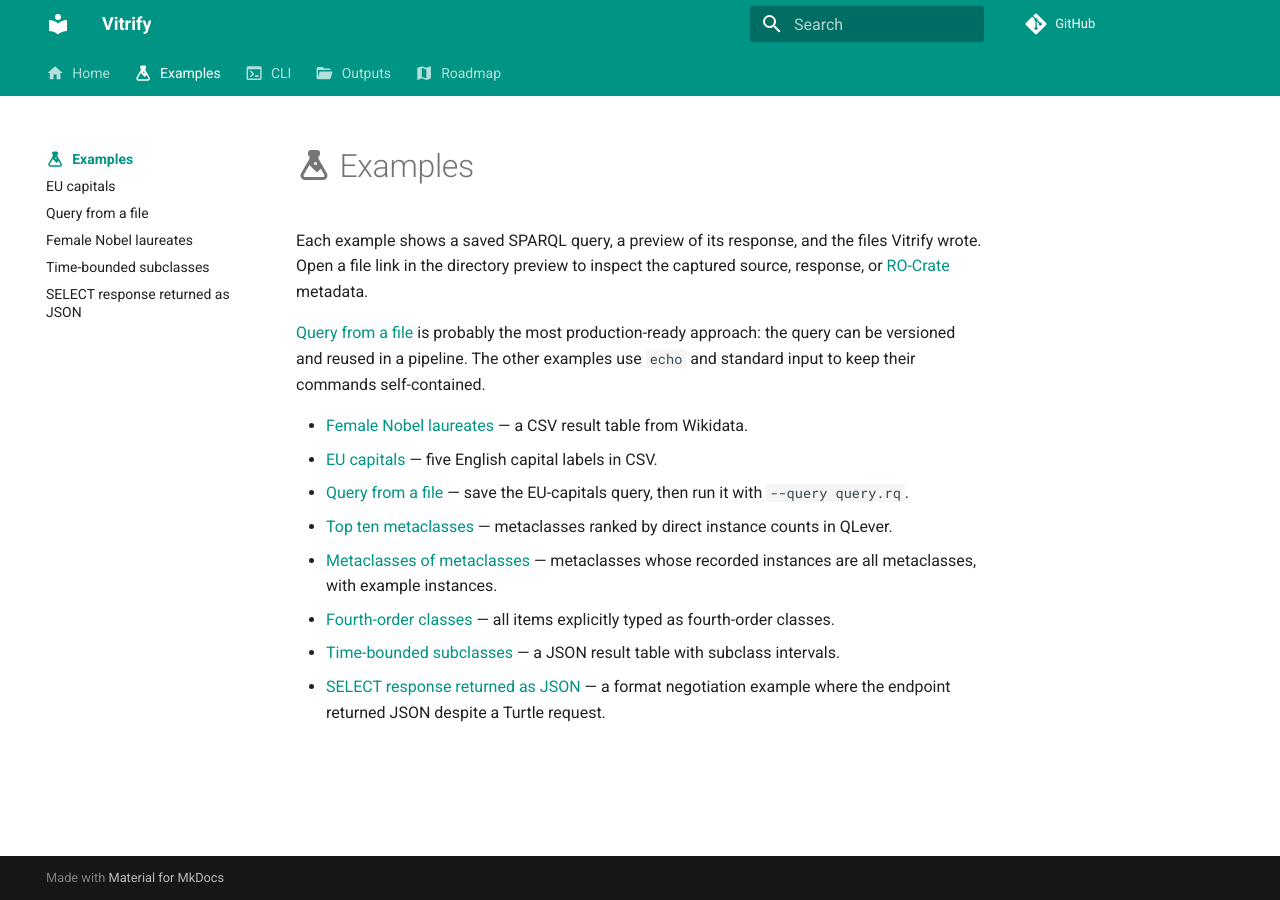
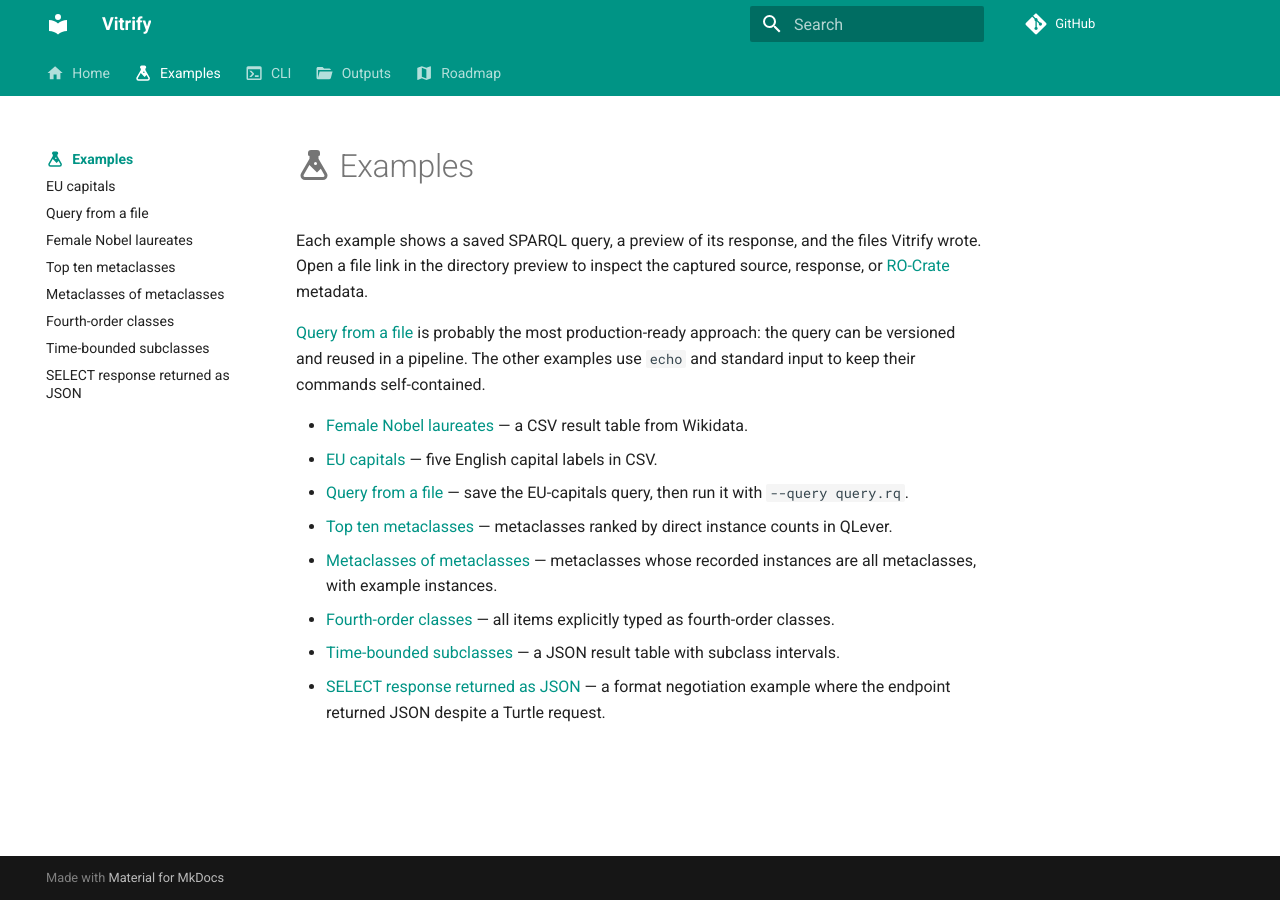
Before and after one commit to iolanta-tech/vitrify, an MkDocs documentation site: the page built from docs/examples/index.md, in a window 1280 px wide. Built offline with MkDocs 1.6.1 and Material for MkDocs 9.7.7, drawn with Linux system fonts in a browser that asks for light colours; comment, search, counter and statistics services are not loaded.

Commit message:
Add metaclass examples to documentation navigation

```diff
--- a/mkdocs.yml
+++ b/mkdocs.yml
@@ -52,6 +52,9 @@ nav:
       - EU capitals: examples/eu-capitals.md
       - Query from a file: examples/query-from-file.md
       - Female Nobel laureates: examples/female-persons.md
+      - Top ten metaclasses: examples/top-metaclasses.md
+      - Metaclasses of metaclasses: examples/metaclasses-of-metaclasses.md
+      - Fourth-order classes: examples/fourth-order-classes.md
       - Time-bounded subclasses: examples/time-bounded-subclasses.md
       - SELECT response returned as JSON: examples/select-turtle.md
   - cli.md
```
